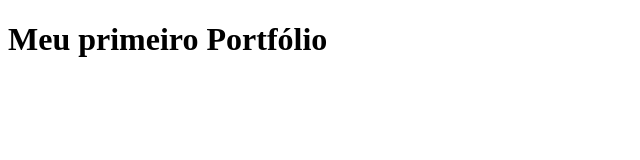
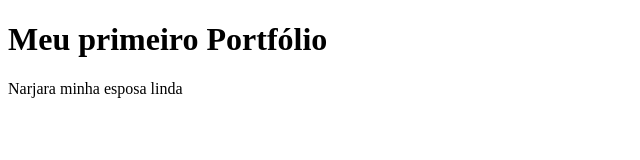
Before and after one commit to devhiath/html-css, a plain HTML site: page EX00/index.html in a window 1280 px wide. Shown: the whole page, without its empty margins (0-640 px from the left). Drawn offline with Linux system fonts and the light colour scheme.

Commit message:
Update index.html

```diff
--- a/EX00/index.html
+++ b/EX00/index.html
@@ -10,6 +10,7 @@
 <body>
 <div>
   <h1>Meu primeiro Portfólio</h1>
+  <p>Narjara minha esposa linda</p>
 </div>
 </body>
 
```
